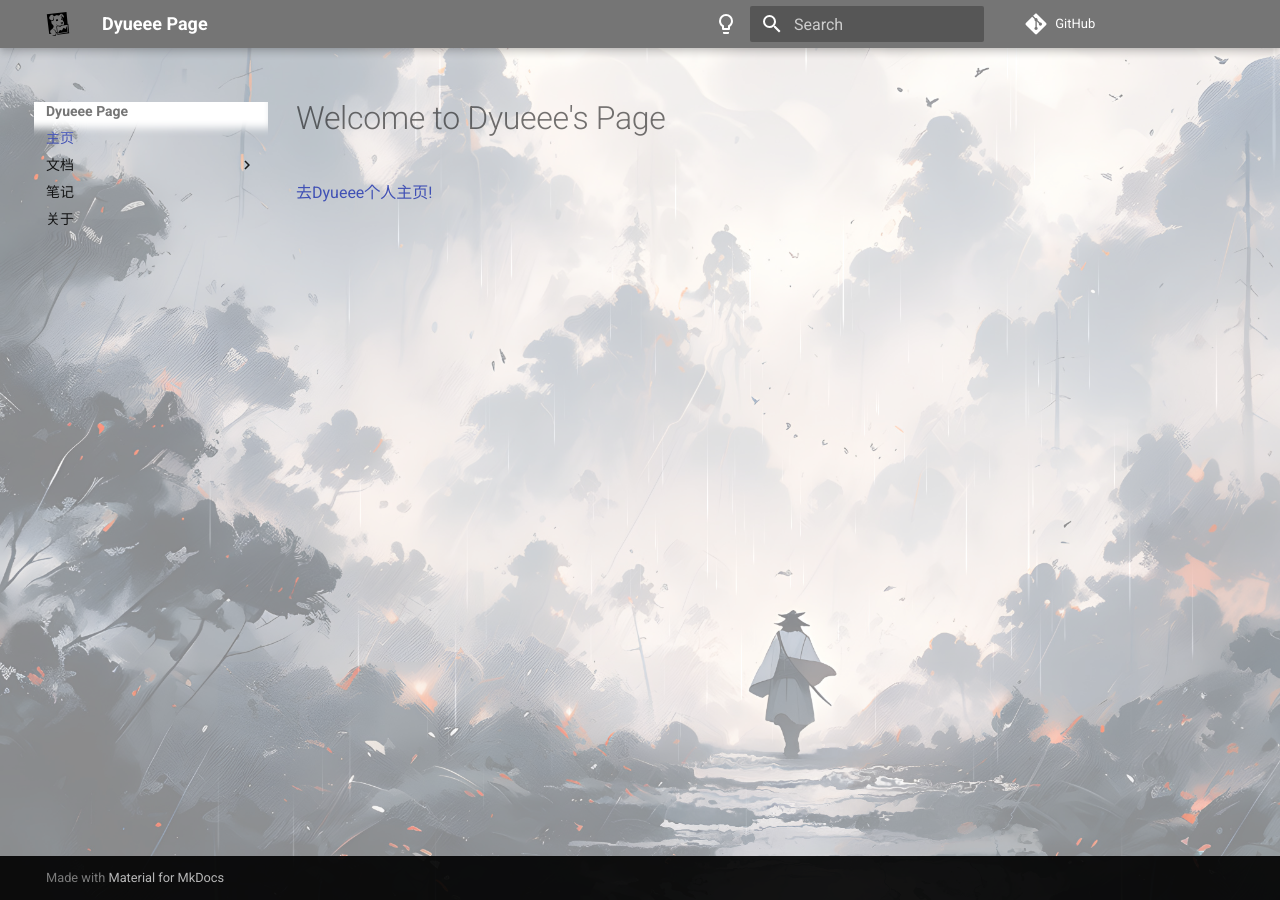
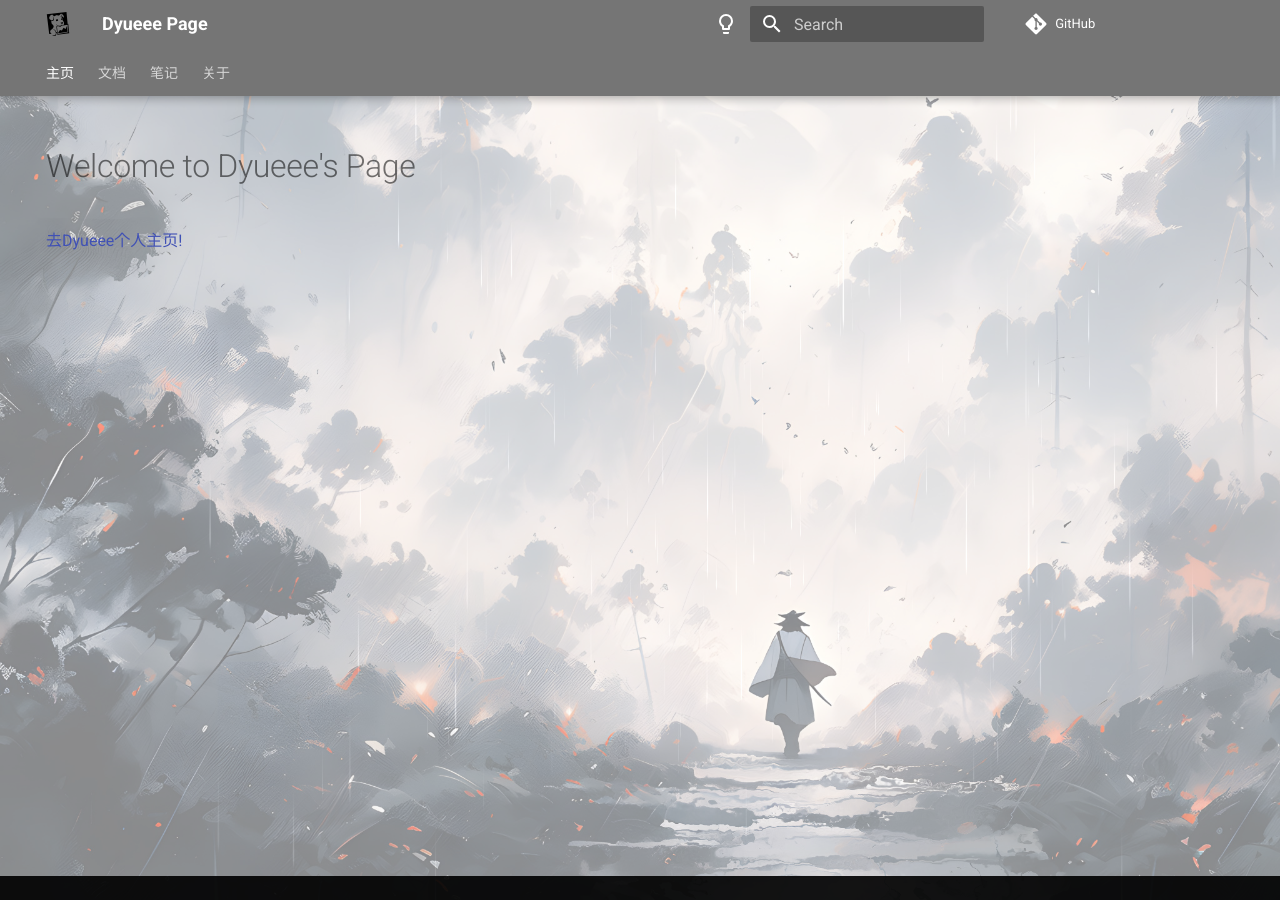
Before and after one commit to Dyueee/Dyueee.github.io, an MkDocs documentation site: the page built from docs/index.md, in a window 1280 px wide. Built offline with MkDocs 1.6.1 and Material for MkDocs 9.7.7, drawn with Linux system fonts in a browser that asks for light colours; comment, search, counter and statistics services are not loaded.

Commit message:
add some

```diff
--- a/mkdocs.yml
+++ b/mkdocs.yml
@@ -31,6 +31,12 @@ theme:
     - navigation.top
     - search.suggest
     - search.highlight
+    - navigation.tabs
+    - navigation.tabs.sticky #
+    # - navigation.sections
+    # - navigation.path
+    # - header.autohide
+
   palette:
     # Palette toggle for dark mode
     - scheme: default
@@ -46,6 +52,8 @@ theme:
         name: Switch to dark mode
       primary: blue grey # 主题色
       accent: orange # 侧边栏颜色
+extra:
+  generator: false #去掉底部“Made with Material for MkDocs”
 
   # palette:
   #   scheme: slate # 夜间模式
```
Also changed, not shown: docs/Tutorial/mkdocs操作指南.md (+1 -0 lines), docs/index.md (+5 -0 lines).
